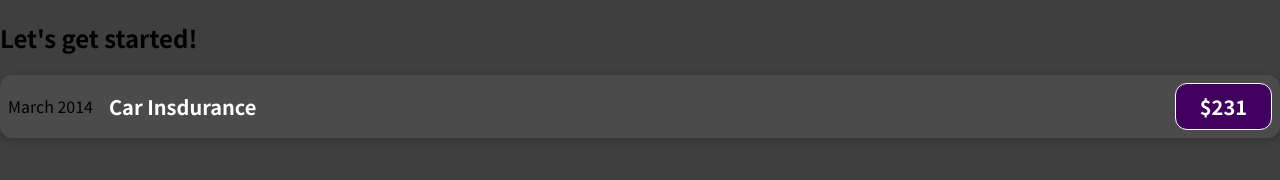
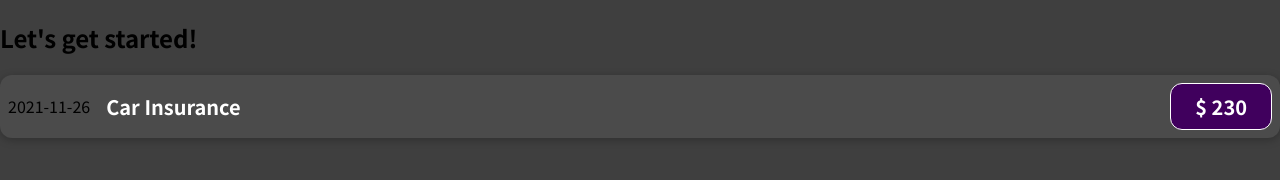
Before and after one commit to ashikahmedfahim/expense-tracker, a React (Create React App) app: page / in a window 1280 px wide. Shown: the top 180 px of the page. Built offline with nearby package versions, Linux system fonts and the light colour scheme.

Commit message:
expense item dynamic value added

```diff
--- a/src/components/ExpenseItem.js
+++ b/src/components/ExpenseItem.js
@@ -2,12 +2,15 @@
 import "./ExpenseItem.css";
 
 const ExpenseItem = () => {
+  const expenseDate = new Date();
+  const expenseTitle = "Car Insurance";
+  const expenseAmount = "230";
   return (
     <div className="expense-item">
-      <div>March 2014</div>
+      <div>{expenseDate.toISOString().substr(0, 10)}</div>
       <div className="expense-item__description">
-        <h2>Car Insdurance</h2>
-        <div className="expense-item__price">$231</div>
+        <h2>{expenseTitle}</h2>
+        <div className="expense-item__price">$ {expenseAmount}</div>
       </div>
     </div>
   );
```
Also changed, not shown: 1 other file (tests, documents, lock files or other folders).
